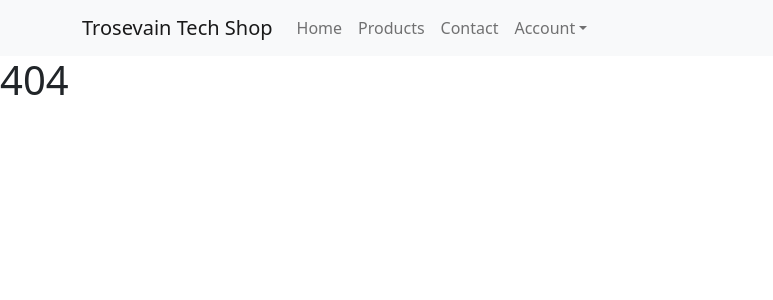
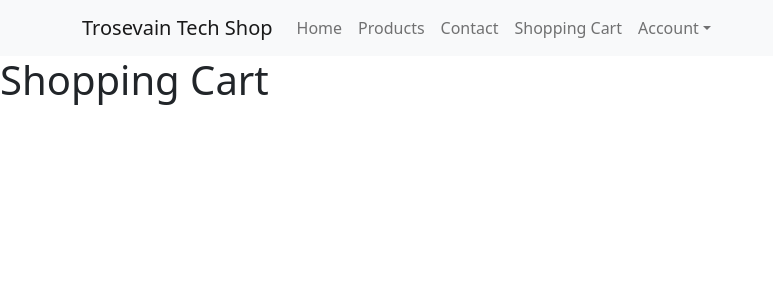
Before and after one commit to tim2311/webshop, a React (Create React App) app: page /shoppingcart in a window 1280 px wide. Before the commit this address had no page. Shown: the top 300 px of the page, without its empty margins (0-773 px from the left). Built offline with nearby package versions, Linux system fonts and the light colour scheme.

Commit message:
Added shopping cart page.

```diff
--- a/src/App.js
+++ b/src/App.js
@@ -6,17 +6,19 @@ import Contact from "./components/Contact";
 import LogIn from "./components/LogIn";
 import CreateAccount from "./components/CreateAccount";
 import NoPage from "./components/NoPage";
+import ShoppingCart from "./components/ShoppingCart";
 
 function App() {
   return (
     <BrowserRouter>
       <Routes>
           <Route path="/" element={<Home />}>
-          <Route path="Products" element={<Products />} />
+          <Route path="products" element={<Products />} />
           <Route path="contact" element={<Contact />} />
           <Route path="login" element={<LogIn/>}/>
           <Route path="createaccount" element={<CreateAccount/>}/>
           <Route path="*" element={<NoPage/>}/>
+          <Route path="shoppingcart" element={<ShoppingCart/>}/>
         </Route>
       </Routes>
     </BrowserRouter>
--- a/src/components/Layout.js
+++ b/src/components/Layout.js
@@ -15,6 +15,7 @@ const Layout = () => {
             <Nav.Link as={Link} to="/">Home</Nav.Link>
             <Nav.Link as={Link} to="/Products">Products</Nav.Link>
             <Nav.Link as={Link} to="/Contact">Contact</Nav.Link>
+            <Nav.Link as={Link} to="/ShoppingCart">Shopping Cart</Nav.Link>
             <NavDropdown title="Account" id="basic-nav-dropdown">
               <NavDropdown.Item as={Link} to="LogIn">Log In</NavDropdown.Item>
               <NavDropdown.Item as={Link} to="CreateAccount">Create Account</NavDropdown.Item>
--- /dev/null
+++ b/src/components/ShoppingCart.js
@@ -0,0 +1,7 @@
+function ShoppingCart () {
+    return (
+        <h1>Shopping Cart</h1>
+    );
+}
+
+export default ShoppingCart;
```
